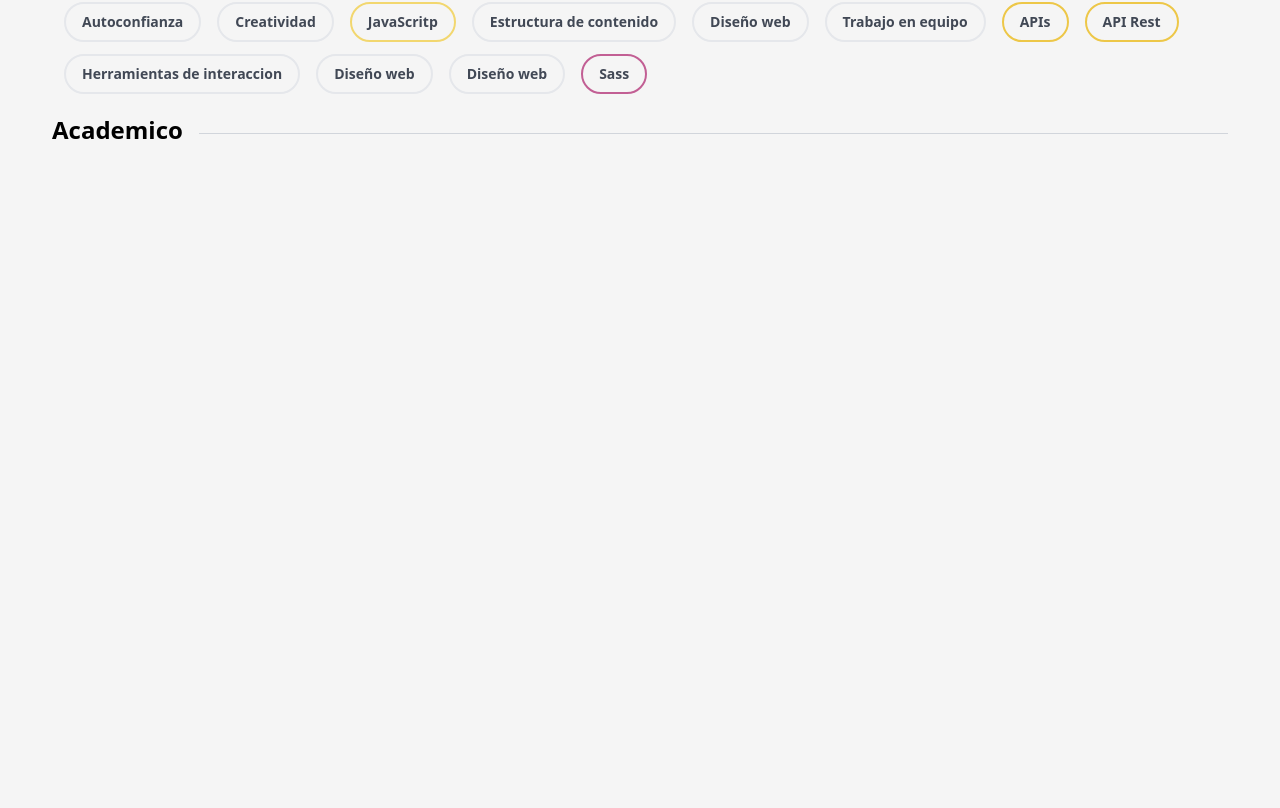
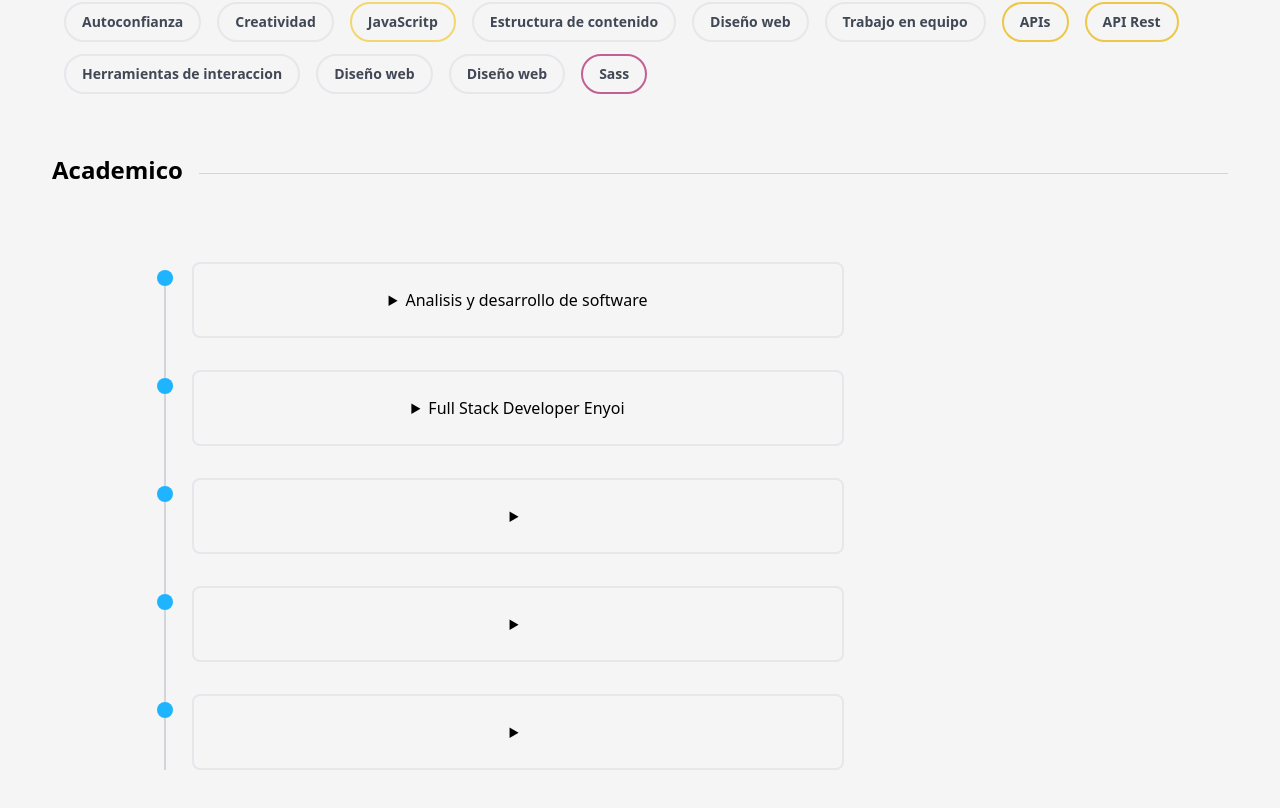
Before and after one commit to Arriaga00/portafolio-react, a React (Vite) app: page / in a window 1280 px wide. Shown: the part 1392-2200 px from the top of the page. Before the commit the page ends 1598 px from the top, so only its background shows below. Built offline with nearby package versions, Linux system fonts and the light colour scheme; a web font is replaced by a local one.

Commit message:
agregando estudio

```diff
--- a/src/components/academico.jsx
+++ b/src/components/academico.jsx
@@ -1,14 +1,39 @@
-import Separador from "./separador"
-
+import Separador from "./separador";
+import DetalleAcademico from "./detalleAcademico";
 
 const Academico = () => {
   return (
     <>
-    <Separador name='Academico'/>
-    {/***************** * Experiencia ********************/}
+      <Separador name="Academico" />
+      {/***************** * Experiencia ********************/}
+      <section className="">
+        <div className="container max-w-5xl px-4 py-12 mx-auto">
+          <div className="grid gap-4 mx-4 sm:grid-cols-12">
+            <div className=" relative col-span-12 px-4 space-y-6 sm:col-span-9">
+              <div className=" col-span-12 space-y-12 relative px-4 sm:col-span-8 sm:space-y-8 sm:before:absolute sm:before:top-2 sm:before:bottom-0 sm:before:w-0.5 sm:before:-left-3 before:bg-[#d2d5da]">
+                <div className="pulsing-dot flex flex-col sm:relative sm:before:absolute sm:before:top-2 sm:before:w-4 sm:before:h-4 sm:before:rounded-full sm:before:left-[-35px] sm:before:z-[1] before:bg-[#1fb4ff] ">
+                  <DetalleAcademico titulo={'Analisis y desarrollo de software'} descripcion={'La Tecnologia me prepara para ser un profesional capaz de diseñar, desarrollar y mantener software que satisfaga las necesidades de los usuarios'} tiempo={'Cursando'}/>
+                </div>
+                <div className="pulsing-dot flex flex-col sm:relative sm:before:absolute sm:before:top-2 sm:before:w-4 sm:before:h-4 sm:before:rounded-full sm:before:left-[-35px] sm:before:z-[1] before:bg-[#1fb4ff] ">
+                   <DetalleAcademico titulo={'Full Stack Developer Enyoi'} tiempo={'Cursando'} descripcion={'Un Full Stack Developer es un profesional que trabaja tanto en el desarrollo front-end como en el back-end. Son responsables de diseñar, desarrollar y mantener plataformas completamente funcionales con bases de datos o servidores. Estos servidores no necesitan otras aplicaciones de terceros para construir un sistema completo desde cero.'}/>
+                </div>
+                <div className="flex flex-col sm:relative sm:before:absolute sm:before:top-2 sm:before:w-4 sm:before:h-4 sm:before:rounded-full sm:before:left-[-35px] sm:before:z-[1] before:bg-[#1fb4ff]">
+                   <DetalleAcademico/>
+                </div>
+                <div className="flex flex-col sm:relative sm:before:absolute sm:before:top-2 sm:before:w-4 sm:before:h-4 sm:before:rounded-full sm:before:left-[-35px] sm:before:z-[1] before:bg-[#1fb4ff]">
+                   <DetalleAcademico/>
+                </div>
+                <div className="flex flex-col sm:relative sm:before:absolute sm:before:top-2 sm:before:w-4 sm:before:h-4 sm:before:rounded-full sm:before:left-[-35px] sm:before:z-[1] before:bg-[#1fb4ff]">
+                   <DetalleAcademico/>
+                </div>
 
+              </div>
+            </div>
+          </div>
+        </div>
+      </section>
     </>
-  )
-}
+  );
+};
 
-export default Academico
+export default Academico;
--- /dev/null
+++ b/src/components/detalleAcademico.jsx
@@ -0,0 +1,22 @@
+const DetalleAcademico = ({titulo,descripcion, tiempo}) => {
+    return (
+      <>
+        <div className="space-y-4 ">
+          <details className="w-full border rounded-lg border-2 transition ease-in-out duration-300">
+            <summary
+              className="px-4 py-6 focus:outline-none focus-visible:ri "
+              style={{cursor: "default"}}
+            >
+              {titulo}
+            </summary>
+            <time className="text-xs tracki uppercase dark:text-gray-400">{tiempo}</time>
+            <p className="px-4 py-6 pt-3 ml-4 -mt-4 ">
+              {descripcion}
+            </p>
+          </details>
+        </div>
+      </>
+    );
+  };
+
+  export default DetalleAcademico;
--- a/src/components/habilidades.jsx
+++ b/src/components/habilidades.jsx
@@ -6,7 +6,7 @@ import Separador from "./separador"
     <>
         <Separador name={'Habilidades y Conocimiento'}/>
         {/* ***************Pildoras********************* */}
-        <div className="flex space-x-4 pl-4 p-x-5 flex-wrap gap-y-3">
+        <div className="flex space-x-4 pl-4 p-x-5 flex-wrap gap-y-3 mb-10">
             <div className="flex items-center bg-[#f5f5f5] text-[#414855] border-2 border-[#5c92e5] text-sm font-bold px-4 py-2 rounded-full"> Css</div>
             <div className="flex items-center bg-[#f5f5f5] text-[#414855] border-2 border-[#a6e6f3] text-sm font-bold px-4 py-2 rounded-full"> React</div>
             <div className="flex items-center bg-[#f5f5f5] text-[#414855] border-2 border-[#c1d591] text-sm font-bold px-4 py-2 rounded-full"> Node js</div>
--- /dev/null
+++ b/src/components/modalAcercaDeMi.jsx
@@ -0,0 +1,40 @@
+const ModalAcercaDeMi = () => {
+  return (
+    <div className="relative flex flex-col items-center max-w-lg gap-4 p-6 rounded-md shadow-md sm:py-8 sm:px-12 dark:bg-gray-900 dark:text-gray-100">
+      <button className="absolute top-2 right-2">
+        <svg
+          xmlns="http://www.w3.org/2000/svg"
+          viewBox="0 0 512 512"
+          fill="currentColor"
+          className="flex-shrink-0 w-6 h-6"
+        >
+          <polygon points="427.314 107.313 404.686 84.687 256 233.373 107.314 84.687 84.686 107.313 233.373 256 84.686 404.687 107.314 427.313 256 278.627 404.686 427.313 427.314 404.687 278.627 256 427.314 107.313"></polygon>
+        </svg>
+      </button>
+      <svg
+        xmlns="http://www.w3.org/2000/svg"
+        viewBox="0 0 512 512"
+        className="w-40 h-40 fill-current shrink-0 dark:text-violet-400"
+      >
+        <path d="M68.328,383.063a31.654,31.654,0,0,1,.207-32.118l50.883-86.406,11.516,50.76,31.207-7.08L138.257,202.944,32.983,226.828l7.08,31.207,53.149-12.058L40.96,334.707a64,64,0,0,0,55.149,96.476h82.435l32-32H96.109A31.655,31.655,0,0,1,68.328,383.063Z"></path>
+        <path d="M283.379,79.762l53.747,91.268-49.053-7.653-4.934,31.617L389.8,211.635l16.64-106.66-31.617-4.933-8.873,56.87L310.954,63.524a64,64,0,0,0-110.3,0l-39.939,67.82,10.407,45.39,57.106-96.972a32,32,0,0,1,55.148,0Z"></path>
+        <path d="M470.65,334.707l-47.867-81.283-41.148-6.812,61.441,104.333A32,32,0,0,1,415.5,399.183H304.046l38.359-38.358L319.778,338.2l-76.332,76.332,76.332,76.333,22.627-22.628-37.052-37.051H415.5a64,64,0,0,0,55.149-96.476Z"></path>
+      </svg>
+      <h2 className="text-2xl font-semibold leadi tracki">
+        Quis vel eros donec ac odio tempor.
+      </h2>
+      <p className="flex-1 text-center dark:text-gray-400">
+        Tempora ipsa quod magnam non, dolores nemo optio. Praesentium soluta
+        maiores non itaque aliquam sint.
+      </p>
+      <button
+        type="button"
+        className="px-8 py-3 font-semibold rounded-full dark:bg-violet-400 dark:text-gray-900"
+      >
+        Start recycling
+      </button>
+    </div>
+  );
+};
+
+export default ModalAcercaDeMi;
--- a/src/index.css
+++ b/src/index.css
@@ -24,3 +24,25 @@ html{
       to { width: 100%; }
     }
   }
+
+
+  @keyframes pulse {
+    0% {
+      transform: scale(1);
+      box-shadow: 0 0 0 0 rgba(31, 180, 255, 0.7);
+    }
+
+    70% {
+      transform: scale(1.1);
+      box-shadow: 0 0 0 10px rgba(31, 180, 255, 0);
+    }
+
+    100% {
+      transform: scale(1);
+      box-shadow: 0 0 0 0 rgba(31, 180, 255, 0);
+    }
+  }
+
+  .pulsing-dot::before {
+    animation: pulse 2s infinite;
+  }
```
